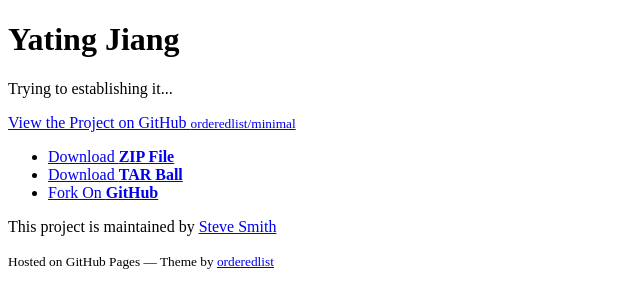
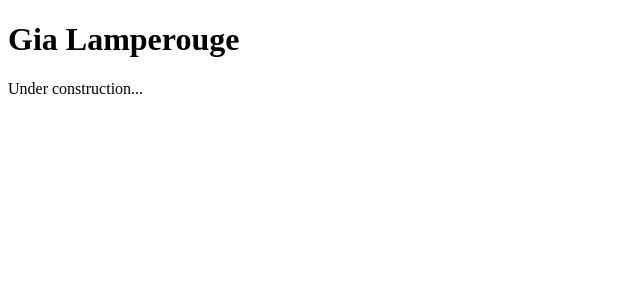
Before and after one commit to GiaLamperouge/GiaLamperouge.github.io, a plain HTML site: page index.html in a window 1280 px wide. Shown: the whole page, without its empty margins (0-640 px from the left). Drawn offline with Linux system fonts and the light colour scheme.

Commit message:
Update index.html

```diff
--- a/index.html
+++ b/index.html
@@ -3,19 +3,9 @@
   <body>
     <div class="wrapper">
       <header>
-        <h1>Yating Jiang</h1>
-        <p>Trying to establishing it...</p>
-        <p class="view"><a href="http://github.com/orderedlist/minimal">View the Project on GitHub <small>orderedlist/minimal</small></a></p>
-        <ul>
-          <li><a href="https://github.com/orderedlist/minimal/zipball/master">Download <strong>ZIP File</strong></a></li>
-          <li><a href="https://github.com/orderedlist/minimal/tarball/master">Download <strong>TAR Ball</strong></a></li>
-          <li><a href="http://github.com/orderedlist/minimal">Fork On <strong>GitHub</strong></a></li>
-        </ul>
+        <h1>Gia Lamperouge</h1>
+        <p>Under construction...</p>
       </header>
-      <footer>
-        <p>This project is maintained by <a href="http://github.com/orderedlist">Steve Smith</a></p>
-        <p><small>Hosted on GitHub Pages &mdash; Theme by <a href="https://github.com/orderedlist">orderedlist</a></small></p>
-      </footer>
     </div>
   </body>
 </html>
```
